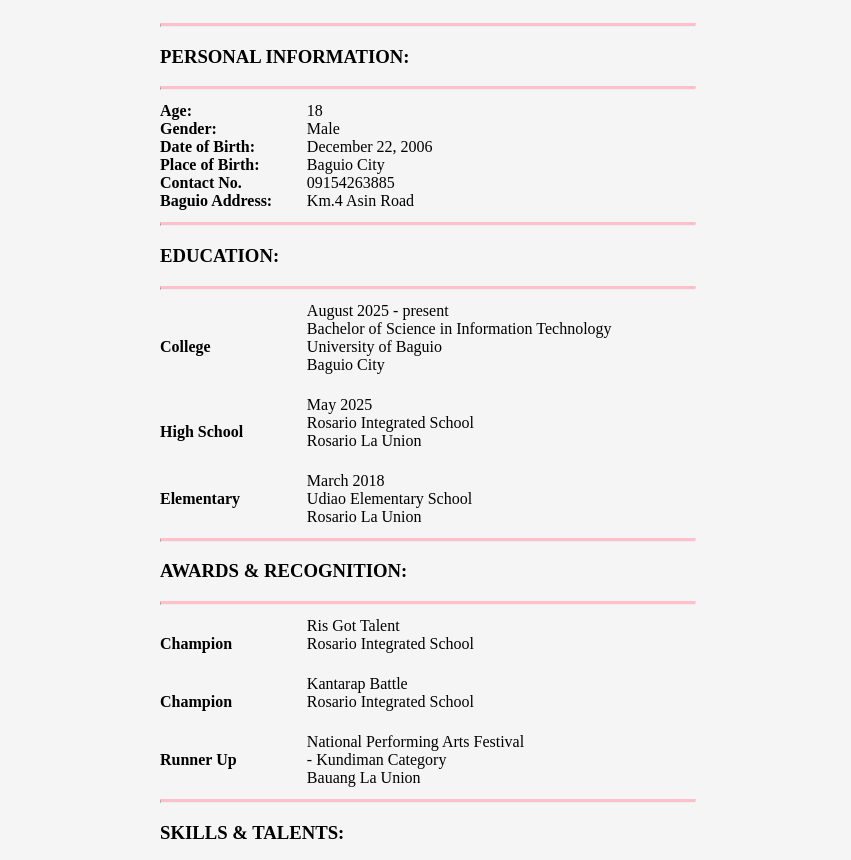
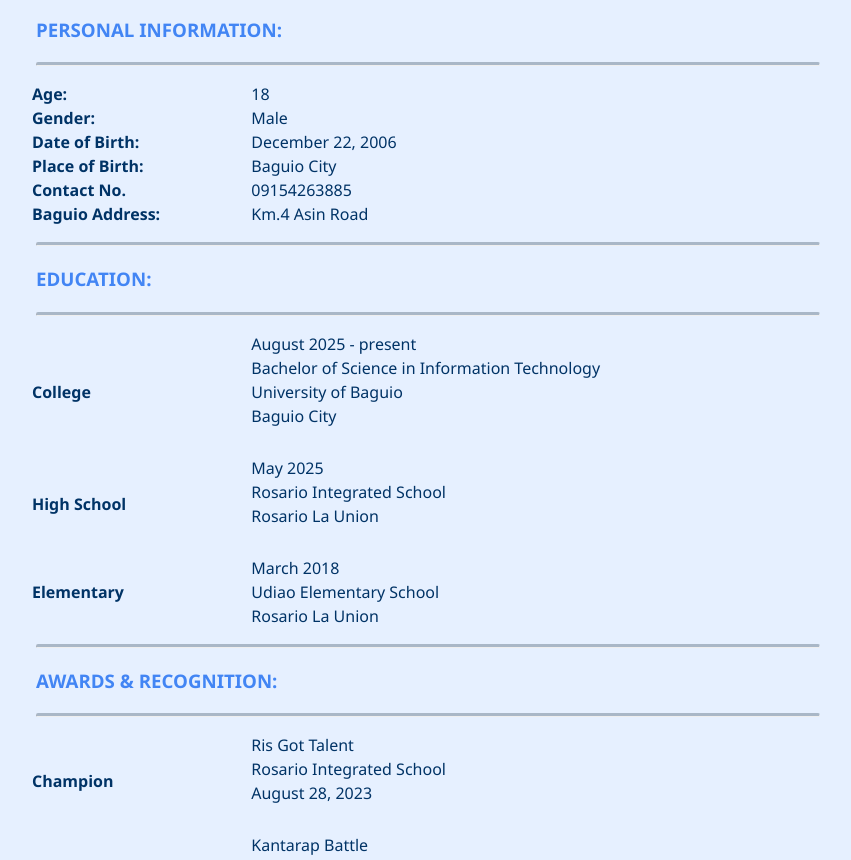
Before and after one commit to dyne-creates/midtermAct, a plain HTML site: page index.html in a window 1280 px wide. Shown: the part 128-988 px from the top of the page, without its empty margins (213-1064 px from the left). Drawn offline with Linux system fonts and the light colour scheme.

Commit message:
index.html

```diff
--- a/index.html
+++ b/index.html
@@ -7,48 +7,54 @@
     <style>
         body{
             margin: auto;
-            background-color: whitesmoke;
+            background-color: #e6f0ff;
         }
         table{
             padding-right:50px ;
             padding-left: 50px ;
             margin-left: 50px;
             margin-right: 50px;
-
         }
         h1{
-            padding: 30px;
+            font-family: 'Segoe UI', Tahoma, Geneva, Verdana, sans-serif;
+            font-variant: small-caps;
+            padding-top: 20px;
             color: blue;
             text-align: center;
-            font-variant: small-caps;
-
+        }
+        h3{
+            color: #4285F4;
         }
         hr{
             border-top: solid;
             size: 5px;
-            color: pink;
+            color: #a9b7c7;
             width: 100%;
-
+            border-radius: 5px;
+        }
+        #td1,#td2,#td3,#td4{
+            padding: 5px;
+        }
+        td{
+            font-family: 'Segoe UI', Tahoma, Geneva, Verdana, sans-serif;
+            line-height: 1.5;
         }
     </style>
 </head>
 <body>
-    <!--
-    maglagay ng dates sa awards
-    tas i delete ang comment na ito
-      -->
+
     <h1>Dwayne Hinnong</h1>
     <center>
-    <table width="50%">
+    <table width="70%" style="background-color: #e6f0ff;">
         <tr>
-            <td colspan="2">
+            <td colspan="2" id="td1">
                 <hr>
                 <h3>PERSONAL INFORMATION:</h3>
                 <hr>
             </td>
         </tr>
         <tr>
-            <td>
+            <td style="color: #003366;">
                 <b>Age:</b> <br>
                 <b>Gender:</b> <br>
                 <b>Date of Birth:</b> <br>
@@ -56,7 +62,7 @@
                 <b>Contact No.</b> <br>
                 <b>Baguio Address:</b> <br>
             </td>
-            <td>
+            <td style="color: #003366;">
                 18 <br>
                 Male <br>
                 December 22, 2006 <br>
@@ -66,7 +72,7 @@
             </td>
         </tr>
         <tr>
-            <td colspan="2">
+            <td colspan="2" id="td2">
                 <hr>
                 <h3>EDUCATION:</h3>
                 <hr>
@@ -74,69 +80,75 @@
         </tr>
 
         <tr>
-            <td><b>College</b> </td>
-            <td>August 2025 - present <br>
+            <td style="color: #003366;"><b>College</b> </td>
+            <td style="color: #003366;">
+                August 2025 - present <br>
                 Bachelor of Science in Information Technology <br>
                 University of Baguio <br>
                 Baguio City <br>
                 <br>
             </td>
-
         </tr>
         <tr>
-            <td><b>High School</b> </td>
-            <td>May 2025 <br>
+            <td style="color: #003366;"><b>High School</b> </td>
+            <td style="color: #003366;">
+                May 2025 <br>
                 Rosario Integrated School <br>
                 Rosario La Union <br>
                 <br>
             </td>
         </tr>
         <tr>
-            <td><b>Elementary</b> </td>
-            <td>March 2018 <br>
+            <td style="color: #003366;"><b>Elementary</b> </td>
+            <td style="color: #003366;">
+                March 2018 <br>
                 Udiao Elementary School <br>
                 Rosario La Union <br>
             </td>
         </tr>
         <tr>
-            <td colspan="2">
+            <td colspan="2" id="td3">
                 <hr>
                 <h3>AWARDS & RECOGNITION:</h3>
                 <hr>
             </td>
         </tr>
-
         <tr>
-            <td><b>Champion</b></td>
-            <td>Ris Got Talent <br>
+            <td style="color: #003366;"><b>Champion</b></td>
+            <td style="color: #003366;">
+                Ris Got Talent <br>
                 Rosario Integrated School <br>
+                August 28, 2023 <br>
                 <br>
             </td>
         </tr>
         <tr>
-            <td><b>Champion</b></td>
-            <td>Kantarap Battle <br>
+            <td style="color: #003366;"><b>Champion</b></td>
+            <td style="color: #003366;">
+                Kantarap Battle <br>
                 Rosario Integrated School <br>
+                October 3, 2023 <br>
                 <br>
             </td>
         </tr>
         <tr>
-            <td><b>Runner Up</b></td>
-            <td>National Performing Arts Festival<br>
+            <td style="color: #003366;"><b>Third Runner Up</b></td>
+            <td style="color: #003366;">
+                National Performing Arts Festival<br>
                 - Kundiman Category <br>
-                Bauang La Union
-                <br>
-            </td
+                Bauang La Union <br>
+                November 18, 2023 <br>
+            </td>
         </tr>
         <tr>
-            <td colspan="2">
+            <td colspan="2" id="td4">
                 <hr>
                 <h3>SKILLS & TALENTS:</h3>
                 <hr>
-            </td
+            </td>
         </tr>
         <tr>
-            <td colspan="2">
+            <td colspan="2" style="color: #003366;">
                 - Playing the guitar, drums, and bass. <br>
                 <br>
                 <hr>
@@ -144,7 +156,5 @@
         </tr>
     </table
     </center>
-
-
 </body>
 </html>
```
